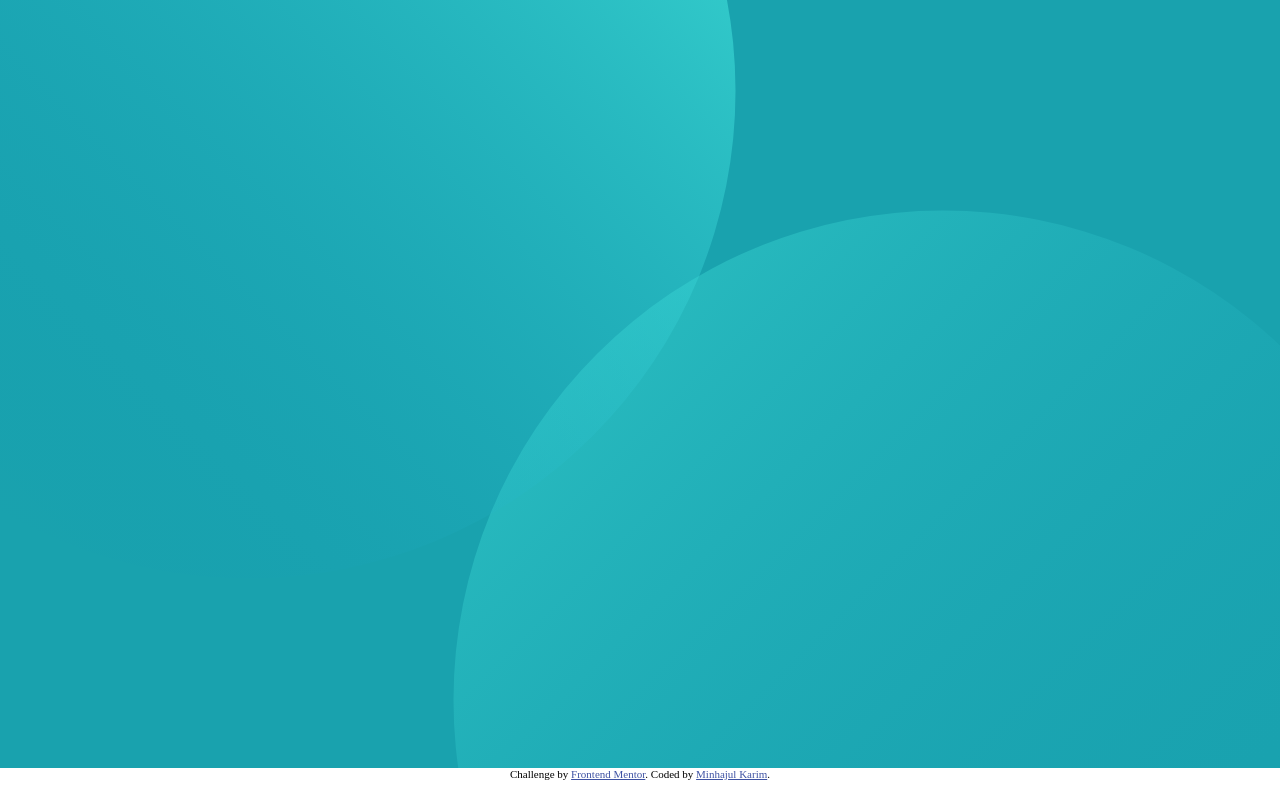
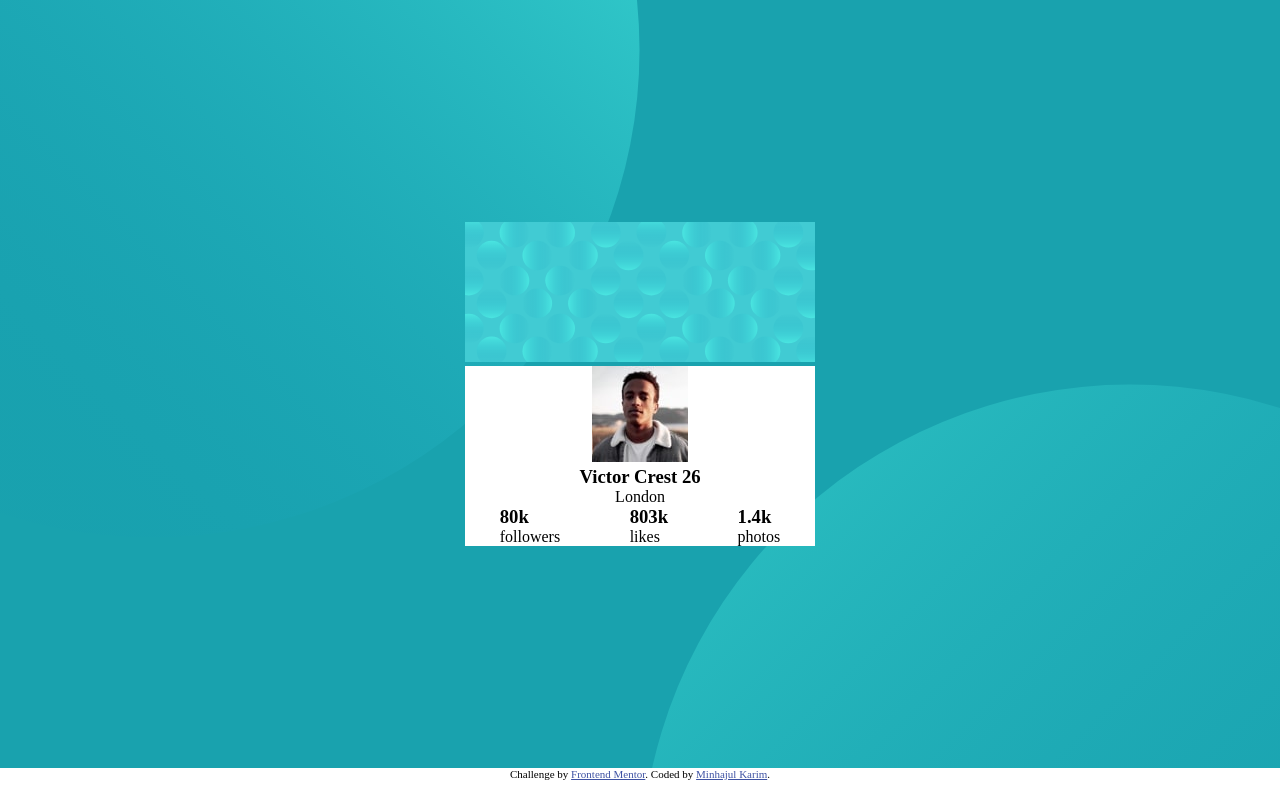
Before and after one commit to minhajul-karim/profile-card-component, a plain HTML site: page index.html in a window 1280 px wide. Drawn offline with Linux system fonts and the light colour scheme.

Commit message:
Add template for card

```diff
--- a/index.html
+++ b/index.html
@@ -6,14 +6,43 @@
   <meta name="viewport" content="width=device-width, initial-scale=1.0">
   <!-- displays site properly based on user's device -->
 
-  <link rel="icon" type="image/png" sizes="32x32" href="./images/favicon-32x32.png">
-  <link rel="stylesheet" href="style.css">
+  <link rel="icon" type="image/png" sizes="32x32" href="dist/images/favicon-32x32.png">
+  <link rel="stylesheet" href="./dist/css/style.css">
 
   <title>Frontend Mentor | Profile card component</title>
 </head>
 
 <body>
-  <div class="card-container"></div>
+  <div class="card-container">
+    <img src="/dist/images/bg-pattern-top.svg" alt="top background pattern" class="top-background" />
+    <img src="/dist/images/bg-pattern-bottom.svg" alt="top background pattern" class="bottom-background" />
+    <div class="card">
+      <div class="card-header">
+        <img src="/dist/images/bg-pattern-card.svg" alt="Card Header" />
+      </div>
+      <div class="card-body">
+        <div class="profile-image">
+          <img src="/dist/images/image-victor.jpg" alt="Profile image">
+        </div>
+        <h3>Victor Crest <span>26</span></h3>
+        <p>London</p>
+      </div>
+      <div class="card-footer">
+        <div class="footer-col">
+          <h3>80k</h3>
+          <p>followers</p>
+        </div>
+        <div class="footer-col">
+          <h3>803k</h3>
+          <p>likes</p>
+        </div>
+        <div class="footer-col">
+          <h3>1.4k</h3>
+          <p>photos</p>
+        </div>
+      </div>
+    </div>
+  </div>
   <div class="attribution">
     Challenge by <a href="https://www.frontendmentor.io?ref=challenge" target="_blank">Frontend Mentor</a>.
     Coded by <a href="#">Minhajul Karim</a>.
--- /dev/null
+++ b/style.scss
@@ -0,0 +1,52 @@
+* {
+  margin: 0;
+  padding: 0;
+}
+
+.attribution {
+  font-size: 11px;
+  text-align: center;
+  height: 2rem;
+}
+
+.attribution a {
+  color: hsl(228, 45%, 44%);
+}
+
+.card-container {
+  height: calc(100vh - 2rem);
+  background-color: hsl(185, 75%, 39%);
+  position: relative;
+  overflow: hidden;
+  display: flex;
+  justify-content: center;
+  align-items: center;
+  .top-background {
+    position: absolute;
+    right: 50%;
+    bottom: 30%;
+  }
+  .bottom-background {
+    position: absolute;
+    left: 50%;
+    top: 50%;
+  }
+
+  .card {
+    z-index: 100;
+  }
+
+  .card-body {
+    display: flex;
+    flex-direction: column;
+    justify-content: center;
+    align-items: center;
+    background-color: #fff;
+  }
+  .card-footer {
+    display: flex;
+    justify-content: space-around;
+    align-items: center;
+    background-color: #fff;
+  }
+}
```
Also changed, not shown: dist/css/style.css (added), dist/images/bg-pattern-bottom.svg (renamed from images/bg-pattern-bottom.svg), dist/images/bg-pattern-card.svg (renamed from images/bg-pattern-card.svg), dist/images/bg-pattern-top.svg (renamed from images/bg-pattern-top.svg), dist/images/favicon-32x32.png (renamed from images/favicon-32x32.png), dist/images/image-victor.jpg (renamed from images/image-victor.jpg), style.css (deleted).
